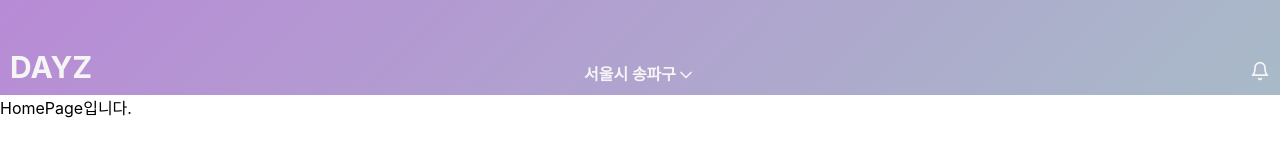
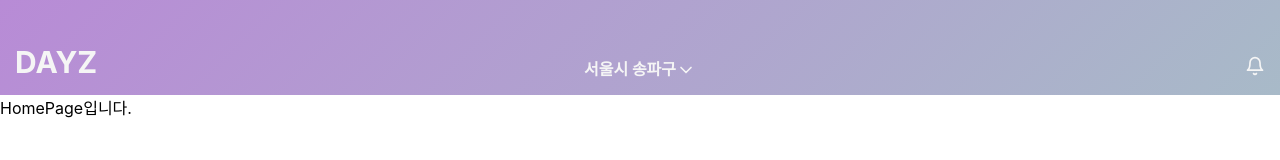
Before and after one commit to prgrms-web-devcourse/Team_DAYZ_DAYZ_FE, a React (Create React App) app: page / in a window 1280 px wide. Shown: the top 160 px of the page. Built offline with nearby package versions, Linux system fonts and the light colour scheme.

Commit message:
Design: header 요소 margin 값 조정

```diff
--- a/src/template/Header/Header.tsx
+++ b/src/template/Header/Header.tsx
@@ -42,15 +42,15 @@ const Title = styled.div`
   font-size: 30px;
   font-weight: 700;
   color: #f5f5f5;
-  margin-bottom: 10px;
-  margin-left: 10px;
+  margin-bottom: 15px;
+  margin-left: 15px;
 `;
 
 const Location = styled.div`
   font-size: 16px;
   font-weight: 700;
   color: #f5f5f5;
-  margin-bottom: 10px;
+  margin-bottom: 15px;
   display: flex;
   justify-content: center;
   align-items: flex-end;
@@ -59,8 +59,8 @@ const BellIcon = styled.div`
   position: absolute;
   bottom: 0;
   right: 0;
-  margin-bottom: 10px;
-  margin-right: 10px;
+  margin-bottom: 15px;
+  margin-right: 15px;
 `;
 
 export default Header;
```
